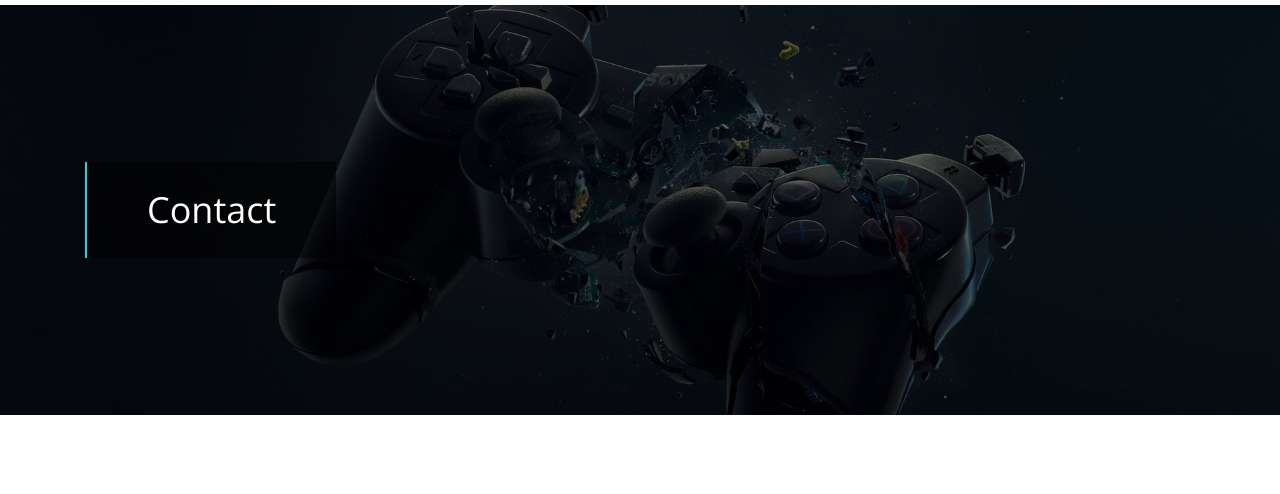
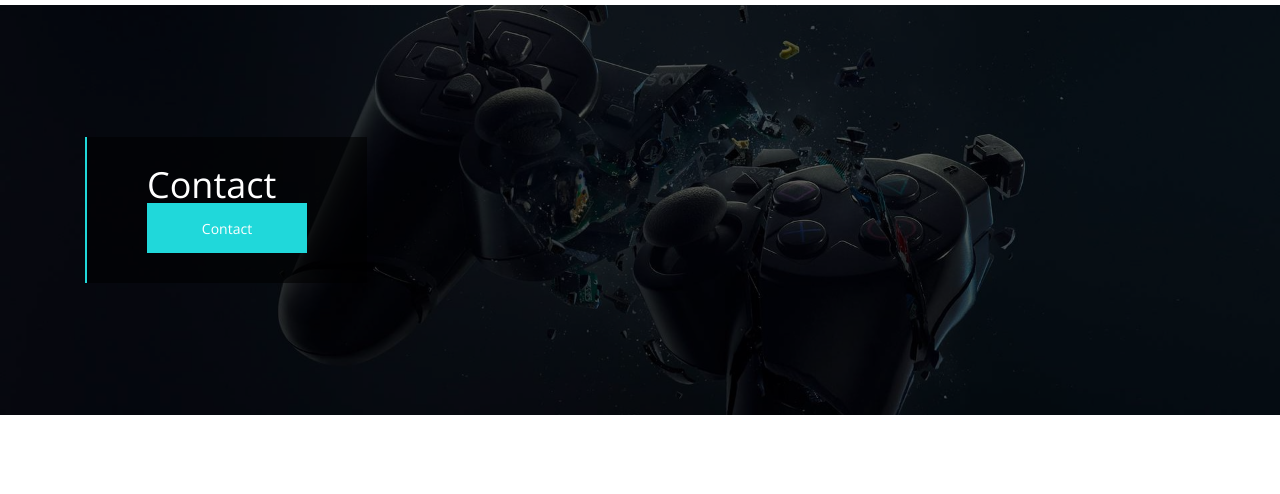
Before and after one commit to ekshasinghh/TechGame, a plain HTML site: page contact.html in a window 1280 px wide. Shown: the part 150-644 px from the top of the page. Drawn offline with nearby package versions, Linux system fonts and the light colour scheme; files whose address does not match are found by name.

Commit message:
Update contact.html

```diff
--- a/contact.html
+++ b/contact.html
@@ -142,6 +142,7 @@
                 <div class="col-12">
                     <div class="breadcrumb-text">
                         <h2>Contact</h2>
+                         <button class="btn egames-btn w-100" type="contact">Contact</button>
                     </div>
                 </div>
             </div>
```
